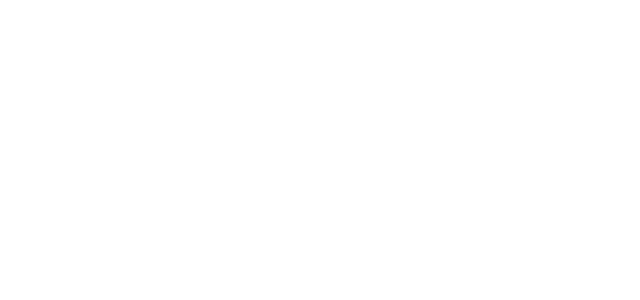
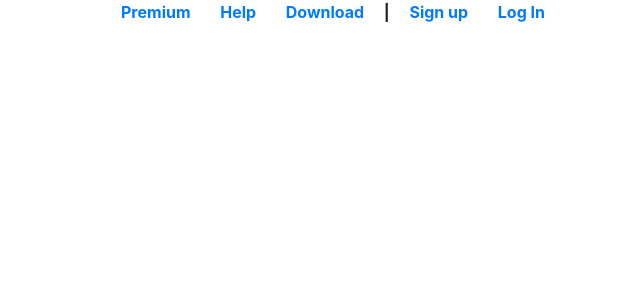
Before and after one commit to ngominhduc24/FerSound, a React (Create React App) app in the folder my-app/: page /header in a window 1280 px wide. Before the commit this address had no page. Shown: the top 300 px of the page, without its empty margins (640-1280 px from the left). Built offline with nearby package versions, Linux system fonts and the light colour scheme.

Commit message:
add header component

```diff
--- a/my-app/src/App.js
+++ b/my-app/src/App.js
@@ -1,5 +1,6 @@
 import { BrowserRouter, Routes, Route } from 'react-router-dom'
 import PlayMusic from './components/PlayMusic/PlayMusic';
+import Header from './components/HeaderForm/Header';
 
 function App() {
   return (
@@ -7,6 +8,7 @@
       <BrowserRouter>
         <Routes>
           <Route path='/play' element={<PlayMusic />}></Route>
+          <Route path='/header' element={<Header />}></Route>
         </Routes>
       </BrowserRouter>
     </div>
--- /dev/null
+++ b/my-app/src/components/HeaderForm/Header.css
@@ -0,0 +1,28 @@
+nav ul {
+    width: 484px;
+    list-style-type: none;
+    display: flex;
+    justify-content: space-between;
+    align-items: center;
+    margin-left: auto;
+}
+
+ul {
+    list-style-type: none;
+    display: flex;
+}
+
+a {
+    color: white;
+    text-decoration: none;
+    margin: 0 10px;
+    /* Đặt khoảng cách giữa các liên kết */
+}
+
+li {
+    font-weight: bold;
+}
+
+nav a:hover {
+    color: #1db954;
+}
--- /dev/null
+++ b/my-app/src/components/HeaderForm/Header.js
@@ -0,0 +1,18 @@
+import React from 'react';
+import './Header.css';
+function Header() {
+    return (
+        <nav className="container">
+            <ul>
+                <li><a href="/premium">Premium</a></li>
+                <li><a href="/help">Help</a></li>
+                <li><a href="/download">Download</a></li>
+                <li>|</li>
+                <li><a href="/signup">Sign up</a></li>
+                <li><a href="/login">Log In</a></li>
+            </ul>
+        </nav>
+    );
+}
+
+export default Header;
```
Also changed, not shown: my-app/src/components/Sidebar/Sidebar.js (added, +97 -0 lines).
